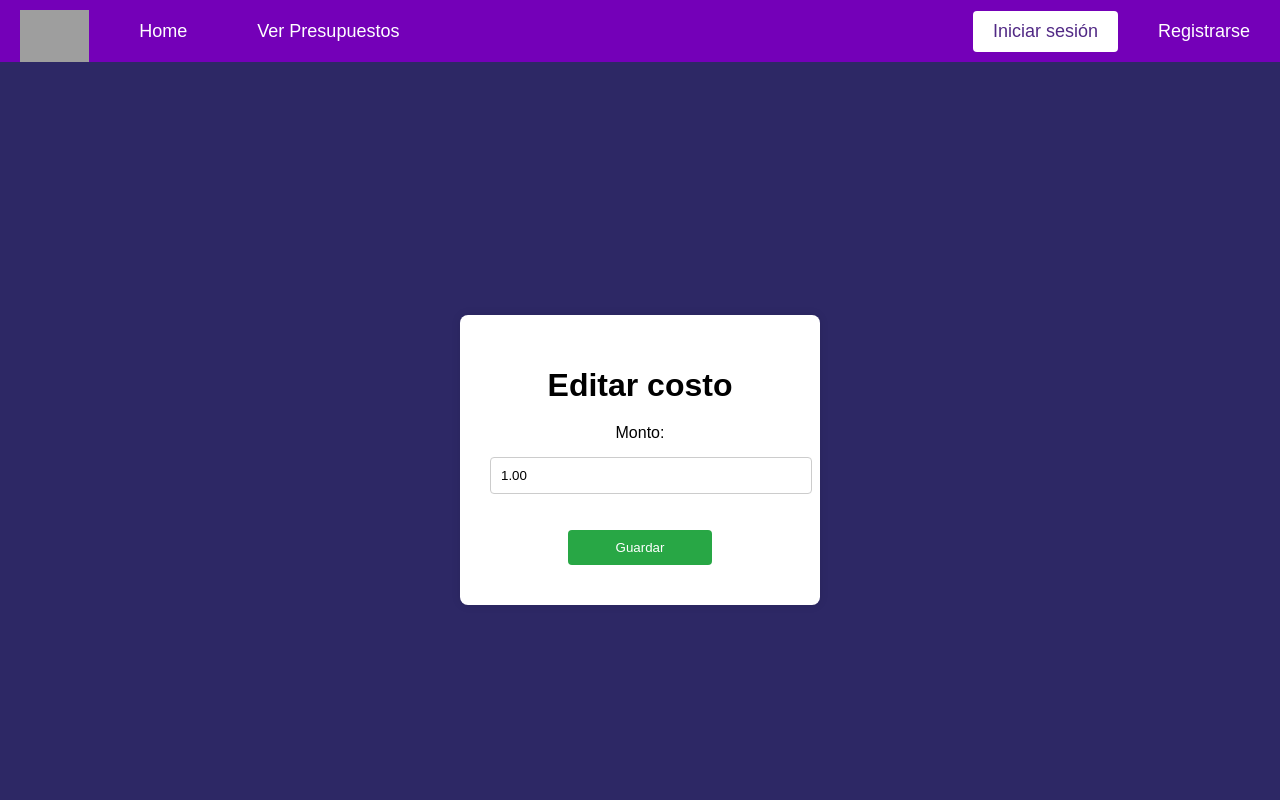
After one commit to DanielMijango/erp-presupuesto, a Django app: page /editarCosto/1/ in a window 1280 px wide. The commit adds this page. Run offline with Django 5.2, Linux system fonts and the light colour scheme; tables that the repository leaves empty hold one stand-in row (values such as "Sample post"); grey boxes are pictures that could not be loaded.

Commit message:
Finish 1.0.1
IZI

```diff
--- /dev/null
+++ b/erp/presupuesto/templates/editarCosto.html
@@ -0,0 +1,110 @@
+{% extends 'base.html' %}
+
+{% block content %}
+<style>
+    /* Estilos para el cuerpo */
+    body {
+        font-family: Arial, sans-serif;
+        margin: 0;
+        padding: 0;
+        background-color: #2d2865;
+        display: flex;
+        justify-content: center;
+        align-items: center;
+        height: 100vh;
+    }
+
+    /* Estilos para el contenedor principal */
+    .container {
+        text-align: center;
+        background-color: #fff;
+        padding: 30px;
+        border-radius: 8px;
+        box-shadow: 0 0 10px rgba(0, 0, 0, 0.1);
+        width: 300px;
+        margin-top: 120px;
+    }
+
+    /* Estilos para el título principal */
+    .container h1 {
+        margin-bottom: 20px;
+    }
+
+    /* Estilos para los campos de entrada, área de texto y botones */
+    .container input, .container textarea, .container button {
+        width: 100%;
+        padding: 10px;
+        margin: 10px 0;
+        border: 1px solid #ccc;
+        border-radius: 4px;
+    }
+
+    /* Estilos específicos para los campos de fecha */
+    .container input[type="date"] {
+        padding-left: 8px;
+    }
+
+    /* Estilos para el botón de "Crear Solicitud" */
+    .container .submit-button {
+        background-color: #28a745;
+        color: white;
+        border: none;
+        cursor: pointer;
+    }
+
+    /* Efecto hover para el botón "Crear Solicitud" */
+    .container .submit-button:hover {
+        background-color: #218838;
+
+    }
+
+    /* Estilos para el botón de "Cancelar" */
+    .container .cancel-button {
+        background-color: #dc3545;
+        color: white;
+        border: none;
+        cursor: pointer;
+    }
+
+    /* Efecto hover para el botón "Cancelar" */
+    .container .cancel-button:hover {
+        background-color: #c82333;
+    }
+
+    /* Estilos para las etiquetas de los campos */
+    .container label {
+        display: block;
+        margin: 10px 0 5px;
+        text-align: center;
+    }
+
+    /* Contenedor para los botones */
+    .button-group {
+        display: flex;
+        justify-content: center;
+    }
+
+    .button-group button {
+        width: 48%;
+    }
+</style>
+
+<!-- Contenedor principal -->
+<div class="container">
+    <!-- Título principal -->
+    <h1>Editar costo</h1>
+
+    <!-- Formulario para ingresar los detalles del presupuesto -->
+    <form method="post">
+        {% csrf_token %}
+        <!-- Usando el formulario Django form -->
+        {{ form.as_p }}
+
+        <!-- Grupo de botones para "Crear Solicitud" y "Cancelar" -->
+        <div class="button-group">
+            <button type="submit" class="submit-button">Guardar</button>
+
+        </div>
+    </form>
+</div>
+{% endblock %}
--- a/erp/presupuesto/urls.py
+++ b/erp/presupuesto/urls.py
@@ -10,6 +10,8 @@ urlpatterns = [
     path('gestionarCostos/', views.gestionarCostos_View, name='gestionarCostos'),
     path('editarPresupuesto/<int:presupuesto_id>/', views.editarPresupuesto, name='editarPresupuesto'),
     path('eliminarPresupuesto/<int:presupuesto_id>/', views.eliminarPresupuesto, name='eliminarPresupuesto'),
+    path('eliminarCosto/<int:costo_id>/', views.eliminarCosto, name='eliminar_costo'),
+    path('editarCosto/<int:costo_id>/', views.editarCosto, name='editar_costo'),
     path('admin/', admin.site.urls),
     path('registro/', views.registro_view, name='registro'),
     path('logout/', views.cerrarSesion_view, name='logout'),
--- a/erp/presupuesto/views.py
+++ b/erp/presupuesto/views.py
@@ -7,8 +7,9 @@ from django.contrib.auth.models import User
 from django.http import HttpResponse
 from django.db  import IntegrityError
 from .forms import PresupuestoForm
-from .models import Presupuesto
+from .models import Presupuesto,Costo
 from .forms import CostoForm
+
 
 def home_view(request):
     return render(request, 'home.html')
@@ -70,6 +71,30 @@ def agregarCosto_View(request, presupuesto):
             'error': 'dato invalido'
      } )
 
+def editarCosto(request, costo_id):
+
+     if request.method == 'GET':
+      costo=get_object_or_404(Costo,pk=costo_id)
+      form=CostoForm(instance=costo)
+      return render(request,'editarCosto.html',{'form':form})
+     else:
+          try:
+               costo=get_object_or_404(Costo,pk=costo_id)
+               form=CostoForm(request.POST,instance=costo)
+               form.save()
+               return redirect('/gestionarCostos')
+
+          except ValueError:
+               return render(request,'editarCosto.html',{'form':form , 'error':"Se a producido un error"})
+
+def eliminarCosto(request,costo_id):
+
+    costo=get_object_or_404(Costo,pk=costo_id)
+
+    if request.method =='POST':
+         costo.delete()
+         return redirect('/gestionarCostos')
+
 
 
 def mostrarPresupuesto_View(request):
```
Also changed, not shown: erp/presupuesto/templates/gestionarCostos.html (+15 -4 lines).
